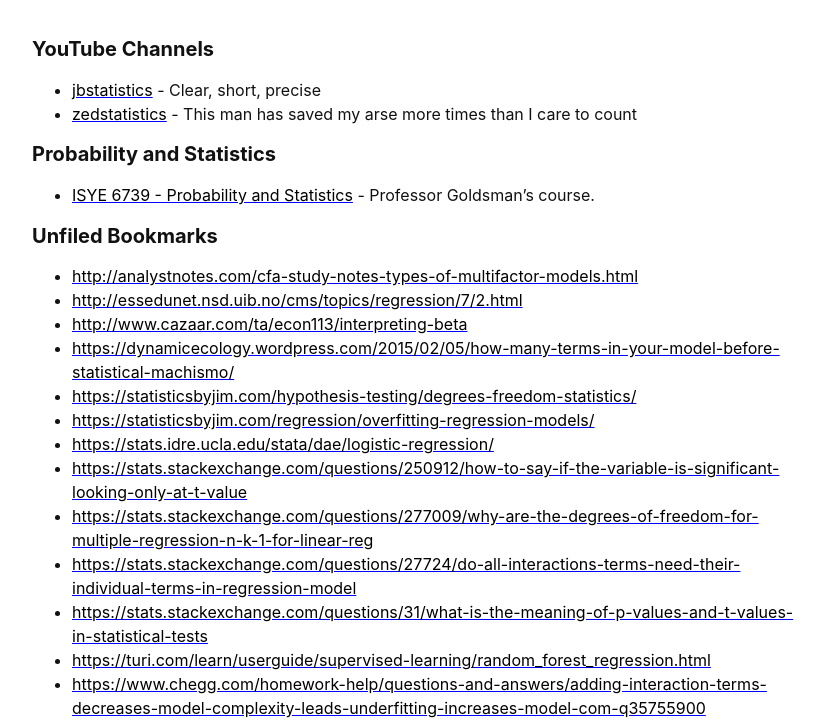
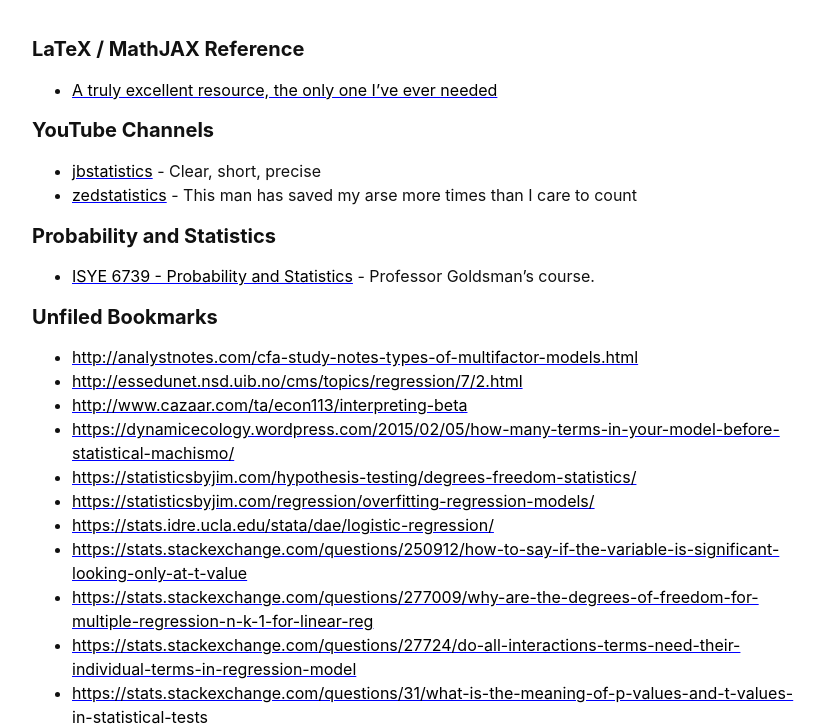
Before and after one commit to afreeorange/statistics-notes, an Eleventy site: page bookmarks.md in a window 1280 px wide. Shown: the part 76-800 px from the top of the page, without its empty margins (224-1055 px from the left). Built offline with nearby package versions, Linux system fonts and the light colour scheme; Eleventy itself is replaced by a stand-in of ours; files that its build step writes are made by us from their sources; what eleventy-plugin-embed-everything, js-beautify, markdown-it-attribution, markdown-it-prism would draw is missing.

Commit message:
Update bookmarks.md

```diff
--- a/bookmarks.md
+++ b/bookmarks.md
@@ -2,6 +2,10 @@
 layout: page
 title: Bookmarks
 ---
+
+## LaTeX / MathJAX Reference
+
+* [A truly excellent resource, the only one I've ever needed](https://math.meta.stackexchange.com/questions/5020/mathjax-basic-tutorial-and-quick-reference)
 
 ## YouTube Channels
 
```
